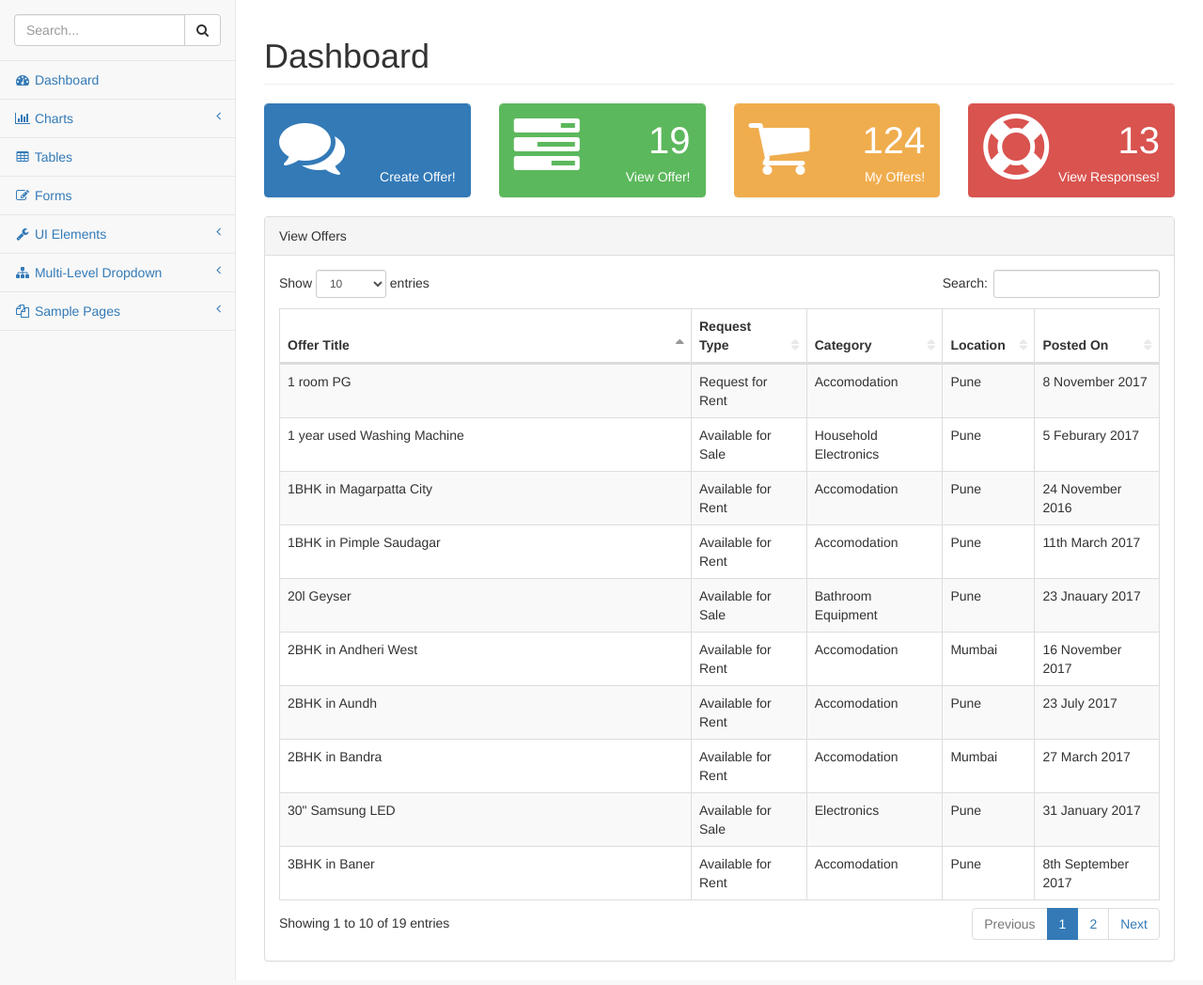
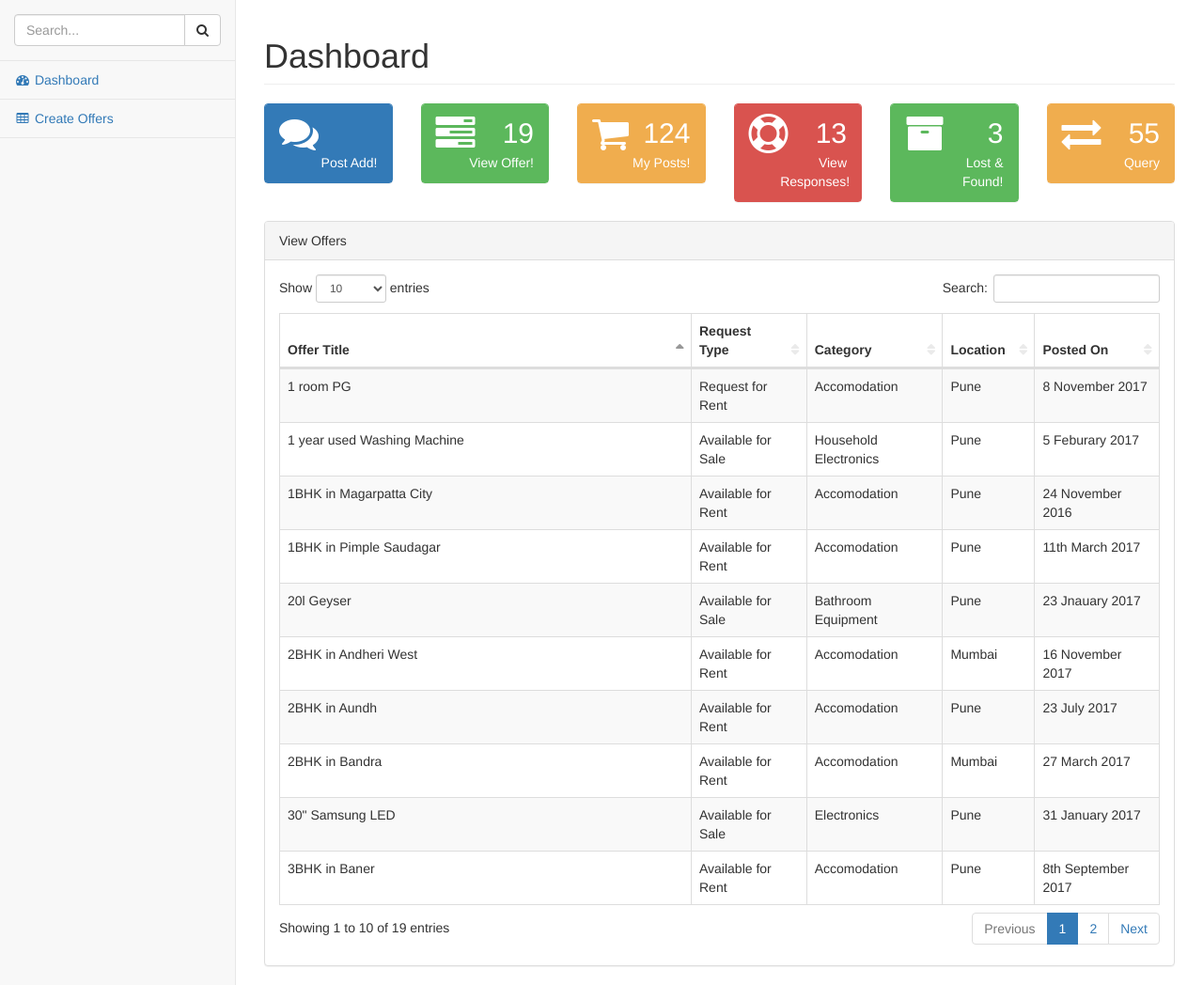
Before and after one commit to Viplock/xpnmarketplace, an ASP.NET MVC app: page / in a window 1280 px wide. Shown: the part 51-1099 px from the top of the page at 94% size. Run offline with ASP.NET Core 8 and stand-ins for ASP.NET MVC 5, Linux system fonts and the light colour scheme; style sheets or scripts are compiled from the project's sources; the project's own start-up code is not run, and a stand-in starts its controllers and pages; some libraries are stand-ins or nearby versions.

Commit message:
check-in for ui

```diff
--- a/XpnMarketPlace/Content/sb-admin-2.css
+++ b/XpnMarketPlace/Content/sb-admin-2.css
@@ -1,8 +1,3 @@
-/*!
- * Start Bootstrap - SB Admin 2 v3.3.7+1 (http://startbootstrap.com/template-overviews/sb-admin-2)
- * Copyright 2013-2016 Start Bootstrap
- * Licensed under MIT (https://github.com/BlackrockDigital/startbootstrap/blob/gh-pages/LICENSE)
- */
 body {
   background-color: #f8f8f8;
 }
@@ -235,7 +230,7 @@ table.dataTable thead .sorting:after {
   margin: 15px 0;
 }
 .huge {
-  font-size: 40px;
+  font-size: 30px;
 }
 .panel-green {
   border-color: #5cb85c;
--- a/XpnMarketPlace/Content/sb-admin-2.less
+++ b/XpnMarketPlace/Content/sb-admin-2.less
@@ -317,7 +317,7 @@ table.dataTable thead .sorting:after {
 // Custom Colored Panels
 
 .huge {
-    font-size: 40px;
+    font-size: 30px;
 }
 
 .panel-green {
--- a/XpnMarketPlace/Views/Dashboard/CreateOffer.cshtml
+++ b/XpnMarketPlace/Views/Dashboard/CreateOffer.cshtml
@@ -58,6 +58,9 @@
                         <a href="../Dashboard/Index"><i class="fa fa-dashboard fa-fw"></i> Dashboard</a>
                     </li>
                     <li>
+                        <a href="../Dashboard/CreateOffer"><i class="fa fa-table fa-fw"></i> Create Offers</a>
+                    </li>
+                    @*<li>
                         <a href="#"><i class="fa fa-bar-chart-o fa-fw"></i> Charts<span class="fa arrow"></span></a>
                         <ul class="nav nav-second-level">
                             <li>
@@ -140,7 +143,7 @@
                             </li>
                         </ul>
                         <!-- /.nav-second-level -->
-                    </li>
+                    </li>*@
                 </ul>
             </div>
             <!-- /.sidebar-collapse -->
--- a/XpnMarketPlace/Views/Dashboard/Index.cshtml
+++ b/XpnMarketPlace/Views/Dashboard/Index.cshtml
@@ -58,6 +58,9 @@
                             <a href="../Dashboard/Index"><i class="fa fa-dashboard fa-fw"></i> Dashboard</a>
                         </li>
                         <li>
+                            <a href="../Dashboard/CreateOffer"><i class="fa fa-table fa-fw"></i> Create Offers</a>
+                        </li>
+                        @*<li>
                             <a href="#"><i class="fa fa-bar-chart-o fa-fw"></i> Charts<span class="fa arrow"></span></a>
                             <ul class="nav nav-second-level">
                                 <li>
@@ -69,9 +72,7 @@
                             </ul>
                             <!-- /.nav-second-level -->
                         </li>
-                        <li>
-                            <a href="tables.html"><i class="fa fa-table fa-fw"></i> Tables</a>
-                        </li>
+
                         <li>
                             <a href="forms.html"><i class="fa fa-edit fa-fw"></i> Forms</a>
                         </li>
@@ -140,7 +141,7 @@
                                 </li>
                             </ul>
                             <!-- /.nav-second-level -->
-                        </li>
+                        </li>*@
                     </ul>
                 </div>
                 <!-- /.sidebar-collapse -->
@@ -156,30 +157,30 @@
             </div>
             <!-- /.row -->
             <div class="row">
-                <div class="col-lg-3 col-md-6">
+                <div class="col-lg-2 col-md-6">
                     <a href="@Url.Action("CreateOffer", "Dashboard")">
                         <div class="panel panel-primary">
                             <div class="panel-heading">
                                 <div class="row">
                                     <div class="col-xs-3">
-                                        <i class="fa fa-comments fa-5x"></i>
+                                        <i class="fa fa-comments fa-3x"></i>
                                     </div>
                                     <div class="col-xs-9 text-right">
                                         <div class="huge">&nbsp;</div>
-                                        <div>Create Offer!</div>
+                                        <div>Post Add!</div>
                                     </div>
                                 </div>
                             </div>
                         </div>
                     </a>
                 </div>
-                <div class="col-lg-3 col-md-6">
+                <div class="col-lg-2 col-md-6">
                     <a href="#">
                         <div class="panel panel-green">
                             <div class="panel-heading">
                                 <div class="row">
                                     <div class="col-xs-3">
-                                        <i class="fa fa-tasks fa-5x"></i>
+                                        <i class="fa fa-tasks fa-3x"></i>
                                     </div>
                                     <div class="col-xs-9 text-right">
                                         <div class="huge">19</div>
@@ -190,34 +191,68 @@
                         </div>
                     </a>
                 </div>
-                <div class="col-lg-3 col-md-6">
+                <div class="col-lg-2 col-md-6">
                     <a href="#">
                         <div class="panel panel-yellow">
                             <div class="panel-heading">
                                 <div class="row">
                                     <div class="col-xs-3">
-                                        <i class="fa fa-shopping-cart fa-5x"></i>
+                                        <i class="fa fa-shopping-cart fa-3x"></i>
                                     </div>
                                     <div class="col-xs-9 text-right">
                                         <div class="huge">124</div>
-                                        <div>My Offers!</div>
+                                        <div>My Posts!</div>
                                     </div>
                                 </div>
                             </div>
                         </div>
                     </a>
                 </div>
-                <div class="col-lg-3 col-md-6">
+                <div class="col-lg-2 col-md-6">
                     <a href="#">
                         <div class="panel panel-red">
                             <div class="panel-heading">
                                 <div class="row">
                                     <div class="col-xs-3">
-                                        <i class="fa fa-support fa-5x"></i>
+                                        <i class="fa fa-support fa-3x"></i>
                                     </div>
                                     <div class="col-xs-9 text-right">
                                         <div class="huge">13</div>
                                         <div>View Responses!</div>
+                                    </div>
+                                </div>
+                            </div>
+                        </div>
+                    </a>
+                </div>
+                <div class="col-lg-2 col-md-6">
+                    <a href="#">
+                        <div class="panel panel-green">
+                            <div class="panel-heading">
+                                <div class="row">
+                                    <div class="col-xs-3">
+                                        <i class="fa fa-archive fa-3x"></i>
+                                    </div>
+                                    <div class="col-xs-9 text-right">
+                                        <div class="huge">3</div>
+                                        <div>Lost & Found!</div>
+                                    </div>
+                                </div>
+                            </div>
+                        </div>
+                    </a>
+                </div>
+                <div class="col-lg-2 col-md-6">
+                    <a href="#">
+                        <div class="panel panel-yellow">
+                            <div class="panel-heading">
+                                <div class="row">
+                                    <div class="col-xs-3">
+                                        <i class="fa fa-exchange fa-3x"></i>
+                                    </div>
+                                    <div class="col-xs-9 text-right">
+                                        <div class="huge">55</div>
+                                        <div>Query</div>
                                     </div>
                                 </div>
                             </div>
--- /dev/null
+++ b/XpnMarketPlace/compilerconfig.json
@@ -0,0 +1,6 @@
+[
+  {
+    "outputFile": "Content/sb-admin-2.css",
+    "inputFile": "Content/sb-admin-2.less"
+  }
+]
```
Also changed, not shown: XpnMarketPlace/Content/sb-admin-2.min.css, XpnMarketPlace/XpnMarketPlace.csproj, 1 other file.
